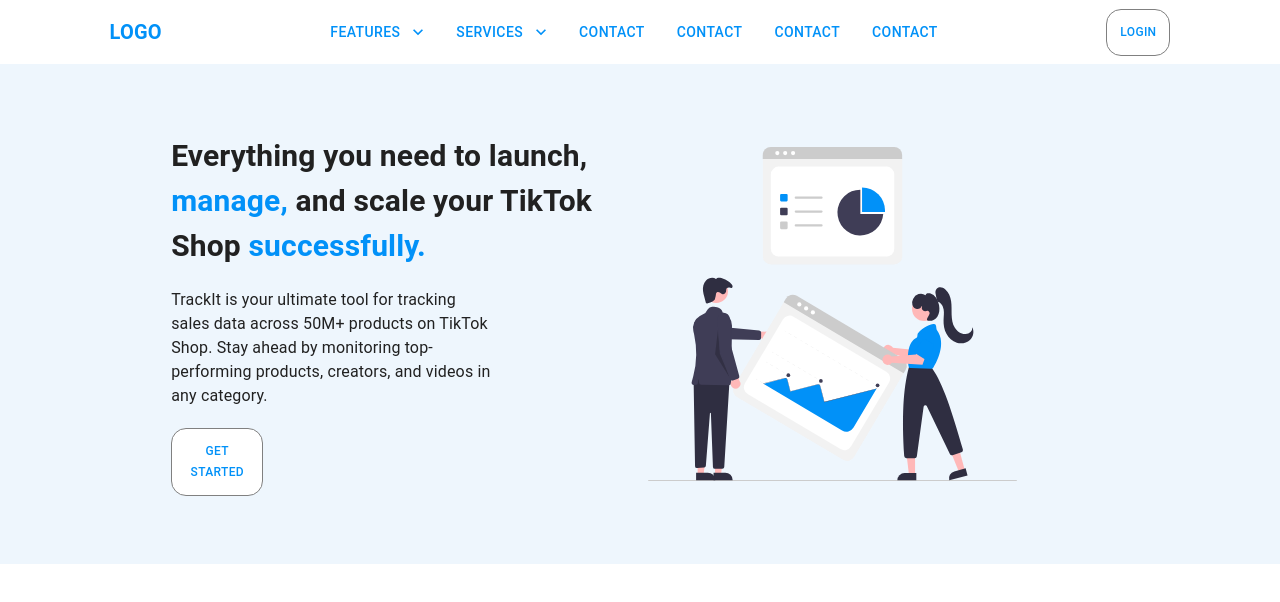
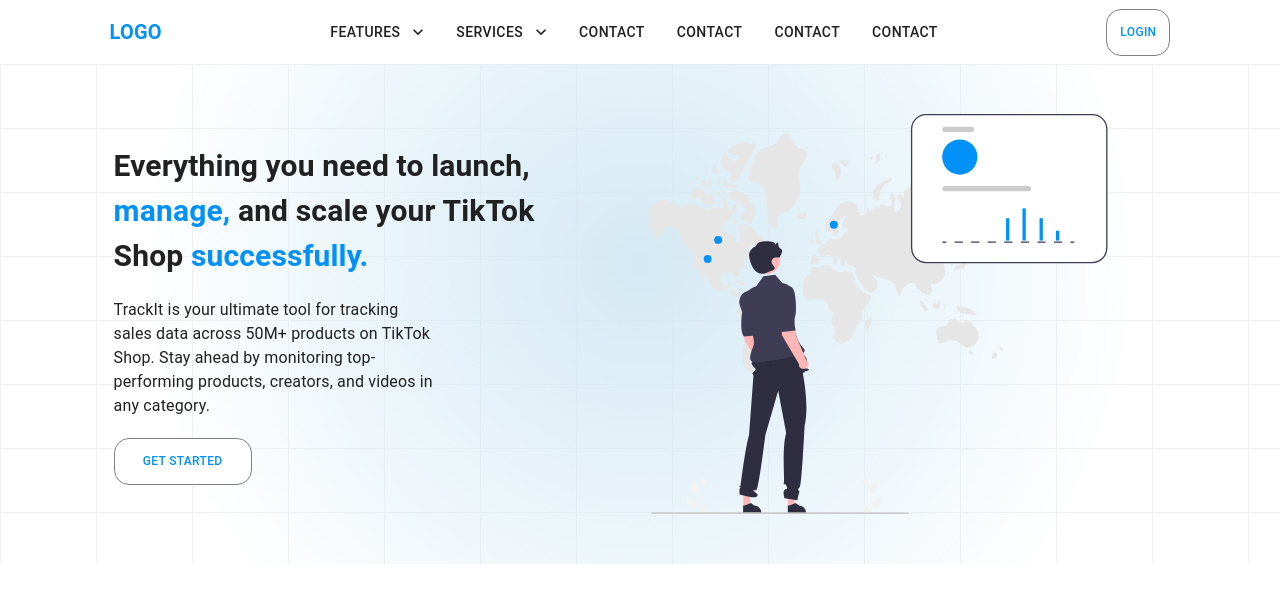
Before and after one commit to Huzaifahussain4/Custom-Project, a React (Vite) app: page / in a window 1280 px wide. Shown: the top 602 px of the page. Built offline with nearby package versions, Linux system fonts and the light colour scheme.

Commit message:
Add background in Home page

```diff
--- a/src/components/Navbar/Navbar.jsx
+++ b/src/components/Navbar/Navbar.jsx
@@ -124,7 +124,7 @@ export const Navbar = () => {
           margin: "0px",
         }}
       >
-        <Box sx={{ display: { sm: "none", xs: "flex" }, gap: 2 }}>
+        <Box sx={{ display: { md: "none", xs: "flex" }, gap: 2 }}>
           <IconButton onClick={toggleDrawer(true)}>
             <MenuIcon />
           </IconButton>
@@ -141,12 +141,12 @@ export const Navbar = () => {
           LOGO
         </Typography>
         {/* Center-aligned Dropdown Buttons */}
-        <Box sx={{ display: { sm: "flex", xs: "none" }, gap: 2 }}>
+        <Box sx={{ display: { md: "flex", xs: "none" }, gap: 2 }}>
           <Button
             color="inherit"
             endIcon={<KeyboardArrowDownOutlinedIcon />}
             onClick={handleMenuClick}
-            sx={{ color: theme.palette.primary.main }}
+            sx={{ color: theme.palette.text.primary }}
           >
             Features
           </Button>
@@ -154,20 +154,20 @@ export const Navbar = () => {
             color="inherit"
             endIcon={<KeyboardArrowDownOutlinedIcon />}
             onClick={handleMenuClick}
-            sx={{ color: theme.palette.primary.main }}
+            sx={{ color: theme.palette.text.primary }}
           >
             Services
           </Button>
-          <Button color="inherit" sx={{ color: theme.palette.primary.main }}>
+          <Button color="inherit" sx={{ color: theme.palette.text.primary }}>
             Contact
           </Button>
-          <Button color="inherit" sx={{ color: theme.palette.primary.main }}>
+          <Button color="inherit" sx={{ color: theme.palette.text.primary }}>
             Contact
           </Button>
-          <Button color="inherit" sx={{ color: theme.palette.primary.main }}>
+          <Button color="inherit" sx={{ color: theme.palette.text.primary }}>
             Contact
           </Button>
-          <Button color="inherit" sx={{ color: theme.palette.primary.main }}>
+          <Button color="inherit" sx={{ color: theme.palette.text.primary }}>
             Contact
           </Button>
         </Box>
--- a/src/pages/Home/Home.jsx
+++ b/src/pages/Home/Home.jsx
@@ -11,12 +11,32 @@ const Home = () => {
       sx={{
         display: "flex",
         justifyContent: "center",
-        backgroundColor: theme.palette.background.light,
+        position: "relative",
+        width: "100%",
+        height: "100%",
+        // backgroundColor: "white",
+        backgroundImage:
+          "linear-gradient(to right, #f0f0f0 1px, transparent 1px), linear-gradient(to bottom, #f0f0f0 1px, transparent 1px)",
+        backgroundSize: "6rem 4rem",
+        zIndex: -1,
       }}
     >
       <Box
         sx={{
-          display: { sm: "flex", xs: "block" },
+          position: "absolute",
+          bottom: 0,
+          left: 0,
+          right: 0,
+          top: 0,
+          background:
+            "radial-gradient(circle 500px at 50% 200px, #d4e9f4, transparent)",
+          zIndex: -1,
+        }}
+      />
+
+      <Box
+        sx={{
+          display: { sm: "flex" },
           justifyContent: "center",
           alignItems: "center",
           width: { md: "90%", xs: "100%" },
@@ -25,34 +45,36 @@ const Home = () => {
       >
         <Box
           sx={{
-            textAlign: "left",
-            width: { md: "40%", sx: "100%" },
-            // bgcolor: "red",
+            textAlign: { md: "start", xs: "center" },
+            width: { md: "40%", sm: "80%", xs: "100%" },
             height: "500px",
             display: "flex",
             flexDirection: "column",
             justifyContent: "center",
-            alignItems: "left",
+            alignItems: { md: "start", xs: "center" },
           }}
         >
-          <span
-            style={{
+          <Box
+            sx={{
               color: theme.palette.text.primary,
               fontSize: "30px",
               fontWeight: "bold",
+              display: "inline",
+              marginLeft: { sm: "0px", xs: "15px" },
+              marginRight: { sm: "0px", xs: "15px" },
             }}
           >
             Everything you need to launch,
-            <span style={{ color: theme.palette.primary.main }}>
+            <Box sx={{ color: theme.palette.primary.main, display: "inline" }}>
               {" "}
               manage,
-            </span>{" "}
+            </Box>{" "}
             and scale your TikTok Shop
-            <span style={{ color: theme.palette.primary.main }}>
+            <Box sx={{ color: theme.palette.primary.main, display: "inline" }}>
               {" "}
               successfully.
-            </span>
-          </span>
+            </Box>
+          </Box>
 
           <span
             style={{
@@ -66,18 +88,20 @@ const Home = () => {
             products, creators, and videos in any category.
           </span>
 
-          <Box sx={{ marginTop: "20px", width: "20%" }}>
+          <Box sx={{ marginTop: "20px", width: "30%" }}>
             <CustomButton text={"Get Started"} />
           </Box>
         </Box>
+
         <Box
           sx={{
-            display: { sm: "flex", xs: "none" },
+            display: { md: "flex", xs: "none" },
             textAlign: "center",
-            width: { md: "40%", sx: "100%" },
+            width: { md: "50%", sm: "50%", xs: "100%" },
+            height: { md: "400px", sm: "300px", xs: "300px" },
           }}
         >
-          <img src={asset1} alt="" style={{ width: "80%" }} />
+          <img src={asset1} alt="" style={{ width: "100%", height: "100%" }} />
         </Box>
       </Box>
     </Box>
```
Also changed, not shown: src/assets/asset1.svg.
